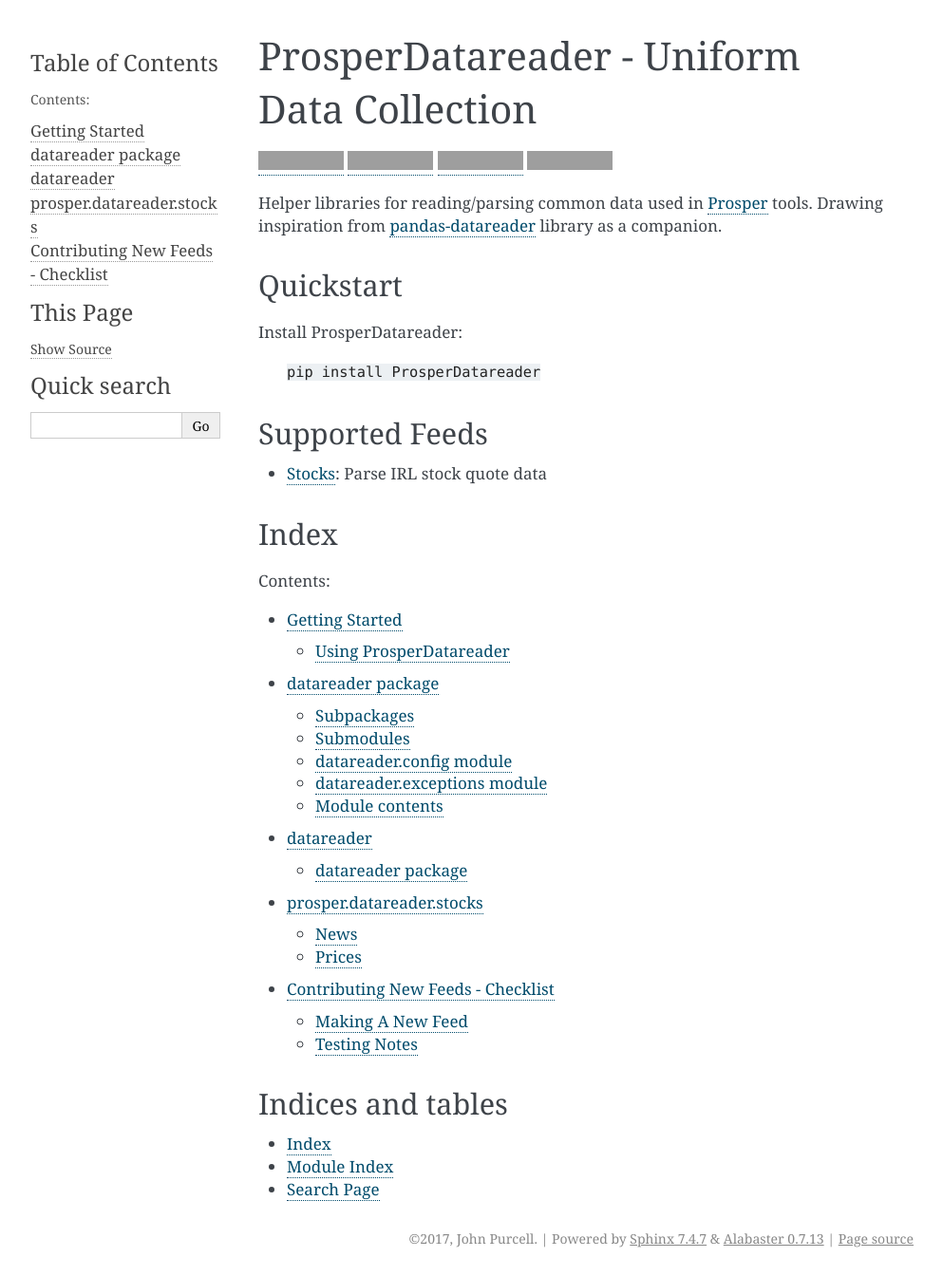
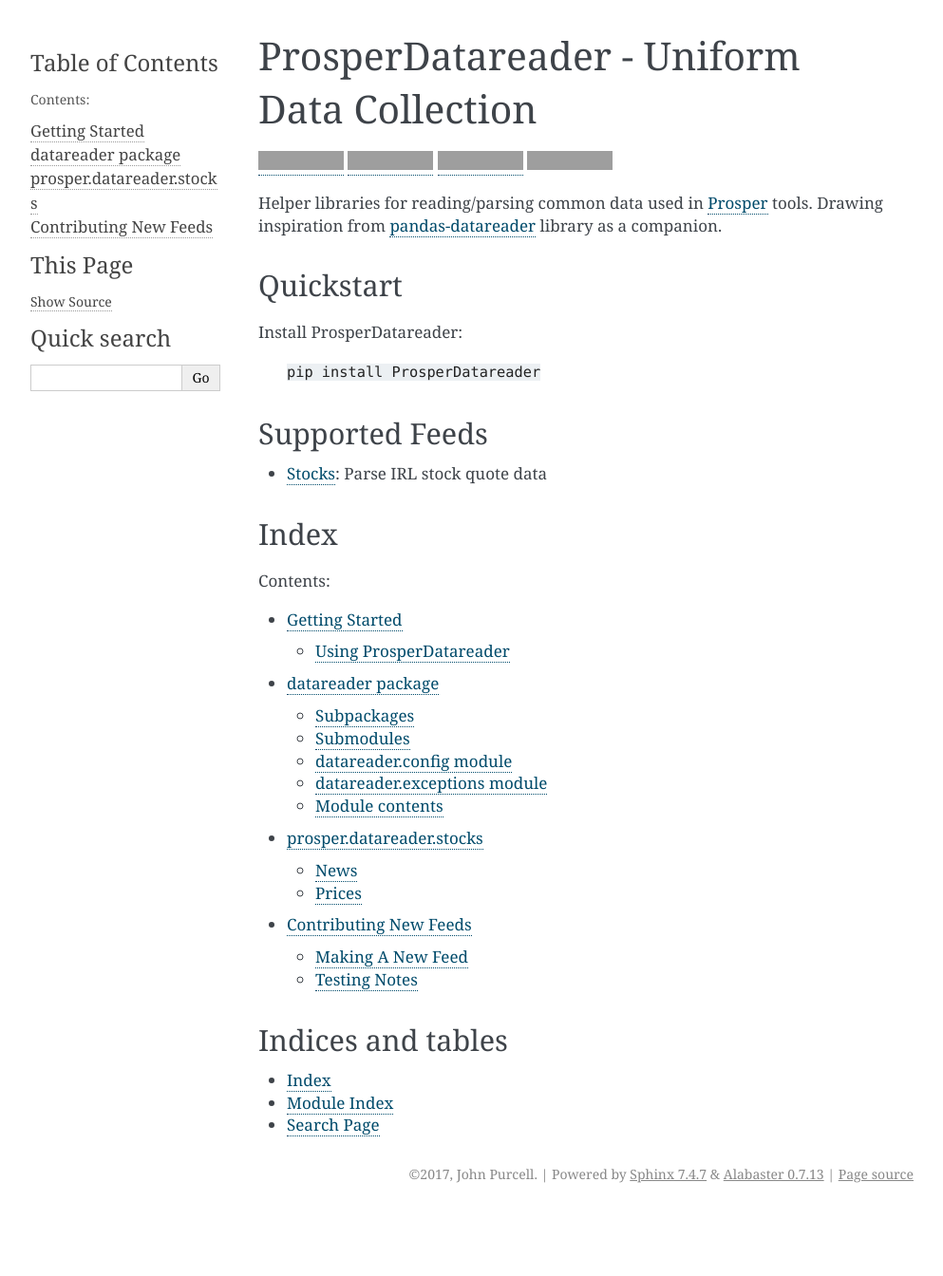
Before and after one commit to EVEprosper/ProsperDatareader, a Sphinx documentation site: the page built from docs/index.rst, in a window 1280 px wide. Shown: the whole page at 95% size, without its empty margins (148-1141 px from the left). Built offline with Sphinx 7.4.7, drawn with Linux system fonts in a browser that asks for light colours; after the commit the page ends 1276 px from its top, so only the background shows below that; grey boxes are pictures that could not be loaded.

Commit message:
touching up docs - cleaning up TOC

```diff
--- a/docs/contribute_checklist.rst
+++ b/docs/contribute_checklist.rst
@@ -1,6 +1,6 @@
-==================================
-Contributing New Feeds - Checklist
-==================================
+======================
+Contributing New Feeds
+======================
 
 The goal of ProsperDatareader is to be an easy stop for common data.  We cover the testing/fetching/crunching so users can more quickly **use** the data they're after.
 
--- a/docs/index.rst
+++ b/docs/index.rst
@@ -33,7 +33,6 @@
 
    getting_started.rst
    source/datareader.rst
-   source/modules.rst
    stocks_help.rst
    contribute_checklist.rst
 
```
